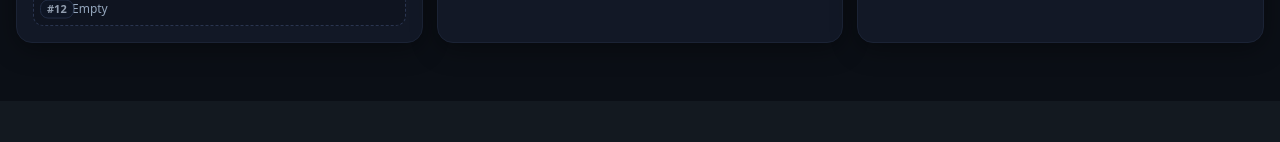
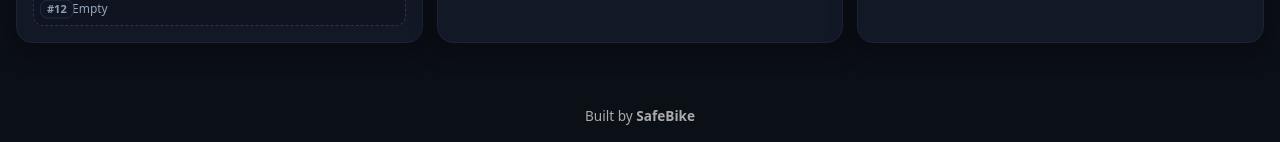
Before and after one commit to lukeandersen0/MKW-Mogi-Tracker, a Django app: page / in a window 1280 px wide. Shown: the part 699-841 px from the top of the page. Before the commit the page ends 757 px from the top, so only its background shows below. Run offline with Django 5.2, Linux system fonts and the light colour scheme; the visitor is signed in with stand-in values (Sample User, id 1); data comes from the database, SQL or seed files in the repository; data that the repository does not hold is empty.

Commit message:
Add SafeBike footer

```diff
--- a/mogi/templates/mogi/base.html
+++ b/mogi/templates/mogi/base.html
@@ -180,3 +180,7 @@ function setActive(btnGroupId, which){const g=document.getElementById(btnGroupId
 </script>
 </body>
 </html>
+
+<footer style="margin-top: 2rem; padding: 1rem; text-align: center; font-size: 0.85em; color: #aaa;">
+  Built by <strong>SafeBike</strong>
+</footer>
```
